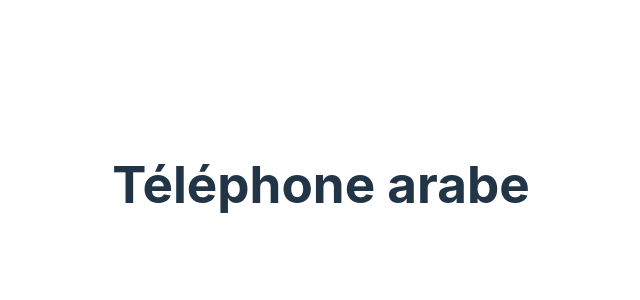
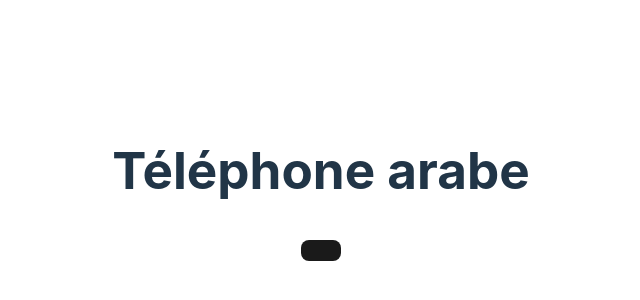
Before and after one commit to mathieuneyret/pwa-vue-arabic-phone, a Vue app: page / in a window 1280 px wide. Shown: the part 216-516 px from the top of the page, without its empty margins (319-959 px from the left). Built offline with nearby package versions, Linux system fonts and the light colour scheme.

Commit message:
HelloWorld for speechSynthesis

```diff
--- a/src/components/PhoneArabic.vue
+++ b/src/components/PhoneArabic.vue
@@ -1,13 +1,15 @@
 <script setup lang="ts">
-import { ref } from 'vue'
 
-defineProps<{ msg: string }>()
+function playSpeechSynthesis() {
+  let utterance = new SpeechSynthesisUtterance("Hello world!");
+  speechSynthesis.speak(utterance);
+}
 
-const count = ref(0)
 </script>
 
 <template>
   <h1>Téléphone arabe</h1>
+  <button @click="playSpeechSynthesis"></button>
 </template>
 
 <style scoped>
--- a/src/style.css
+++ b/src/style.css
@@ -75,7 +75,4 @@ button:focus-visible {
   a:hover {
     color: #747bff;
   }
-  button {
-    background-color: #f9f9f9;
-  }
 }
```
